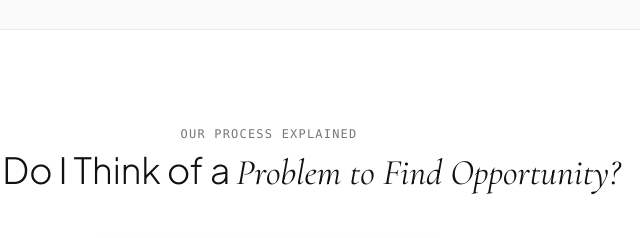
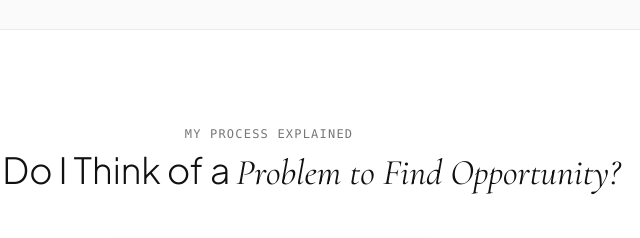
Before and after one commit to FeliciaChoo/Portfolio, a plain HTML site: page index.html in a window 1280 px wide. Shown: the part 5300-5538 px from the top of the page, 371-1011 px from the left. Drawn offline with nearby package versions, Linux system fonts and the light colour scheme.

Commit message:
design portfolio

```diff
--- a/index.html
+++ b/index.html
@@ -783,7 +783,7 @@
 </script>
 <section id="process" class="py-24 max-w-7xl mx-auto px-6 lg:px-12 relative">
     <div class="text-center max-w-3xl mx-auto mb-16">
-        <span class="text-xs font-mono uppercase tracking-widest text-brand-secondary block mb-2">OUR PROCESS EXPLAINED</span>
+        <span class="text-xs font-mono uppercase tracking-widest text-brand-secondary block mb-2">MY PROCESS EXPLAINED</span>
         <h2 class="text-3xl sm:text-4xl font-light text-brand-dark">
             How Do I Think of a <span class="font-serif italic font-normal">Problem to Find Opportunity?</span>
         </h2>
```
